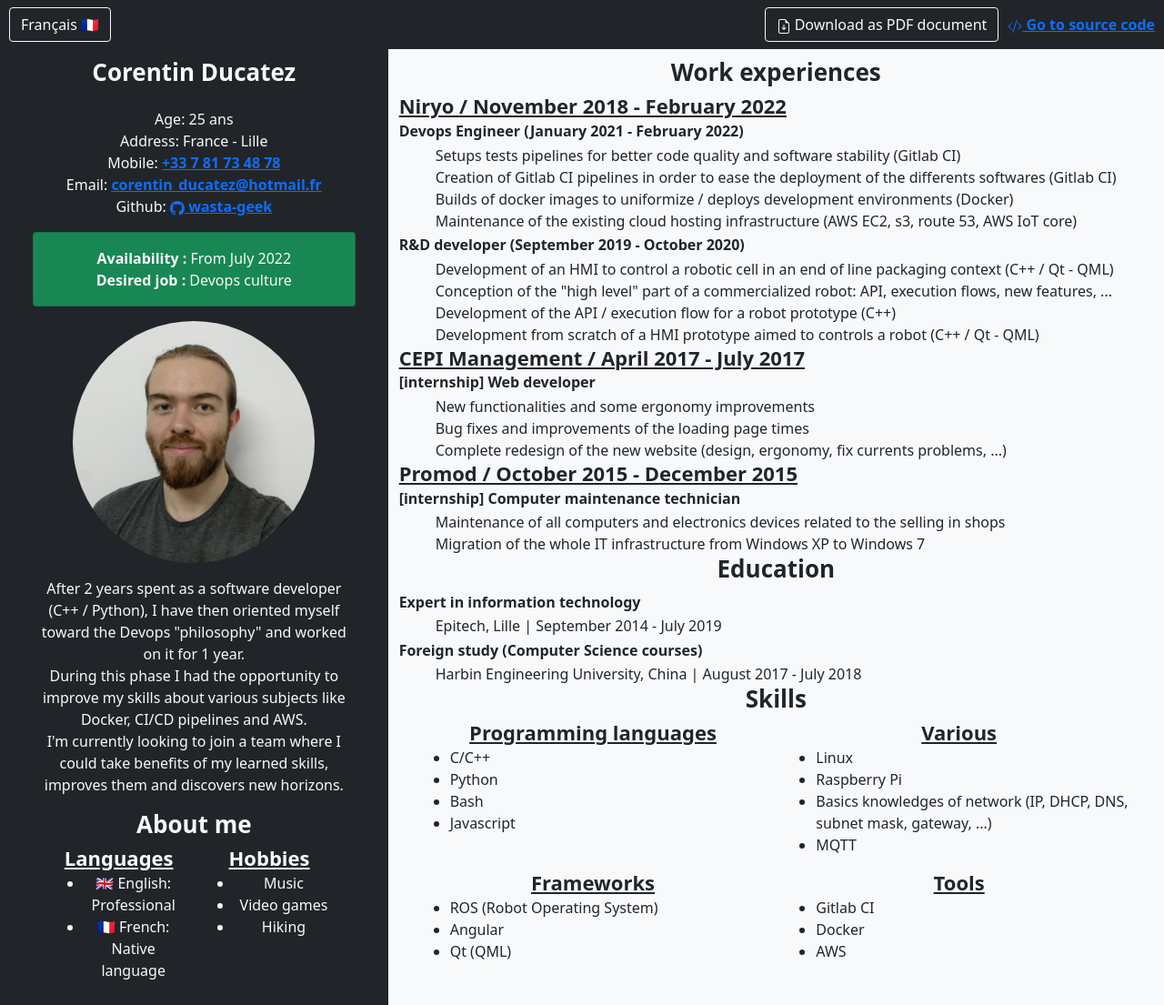
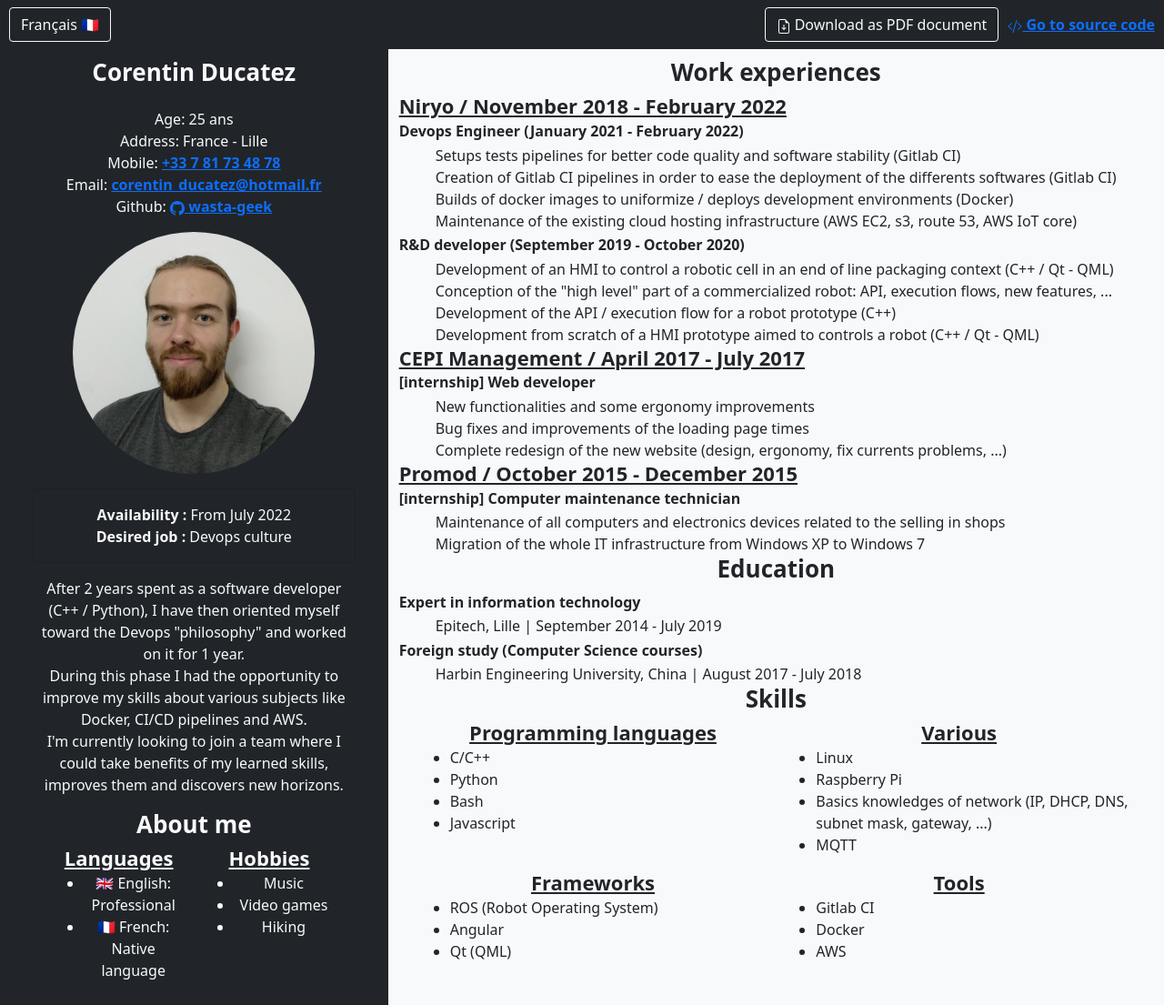
Before and after one commit to Wasta-Geek/curriculum-vitae, a Jekyll site: the page built from docs/en/index.markdown, in a window 1280 px wide. Shown: the whole page at 91% size. Built offline with Jekyll 4.4.1, drawn with Linux system fonts in a browser that asks for light colours.

Commit message:
Chanse style for seek job part (no background anymore and moved below picture)

```diff
--- a/docs/_includes/contact.html
+++ b/docs/_includes/contact.html
@@ -20,21 +20,21 @@
                 <span class="username">{{ site.github_username| escape }}</span></a>
         </div>
     </div>
+    <img class="rounded-circle portrait-img col-9 mb-3 mx-auto" src="{{ "/assets/images/portrait.jpg" | absolute_url }}">
     {%- if site.seek_a_job -%}
-        <div class="mb-3 card bg-success text-light">
+        <div class="mb-3 card bg-dark text-light">
             <div class="card-body">
                 <div><b>{{ site.data.contact["availability_text"][language] }} : </b>{{ site.data.contact["availability_date"][language] }}</div>
                 <div><b>{{ site.data.contact["desired_job_text"][language] }} : </b>{{ site.data.contact["desired_job"][language] }}</div>
             </div>
         </div>
     {%- else -%}
-        <div class="mb-3 card bg-secondary text-light">
+        <div class="mb-3 card bg-secondary text-light d-print-none">
             <div class="card-body">
                 <div><b>{{ site.data.contact["availability_text"][language] }} : </b>{{ site.data.contact["not_available_text"][language] }}</div>
             </div>
         </div>
     {%- endif -%}
-    <img class="rounded-circle portrait-img col-9 mb-3 mx-auto" src="{{ "/assets/images/portrait.jpg" | absolute_url }}">
     <p class="" style="text-align: center;">{{ site.data.contact["profile"][language] }}</p>
 </div>
 <script>
```
